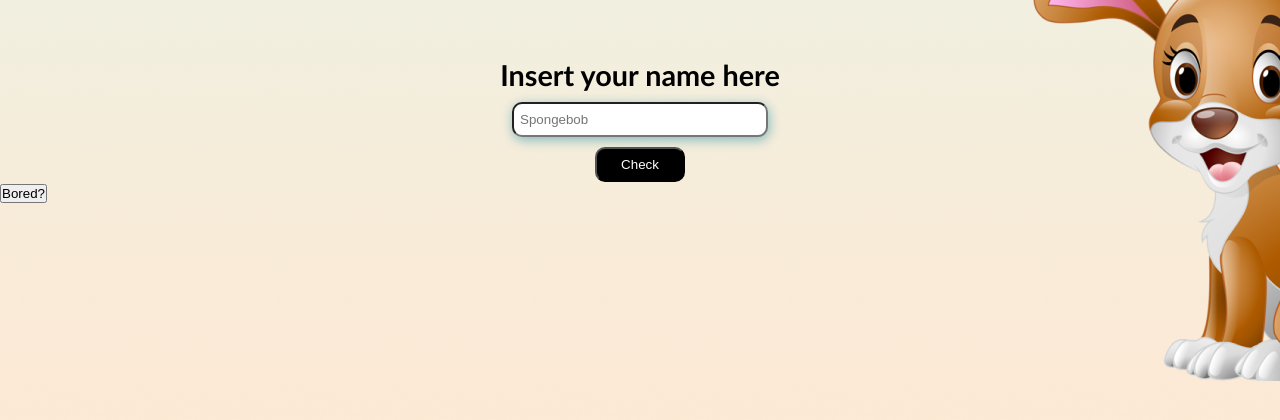
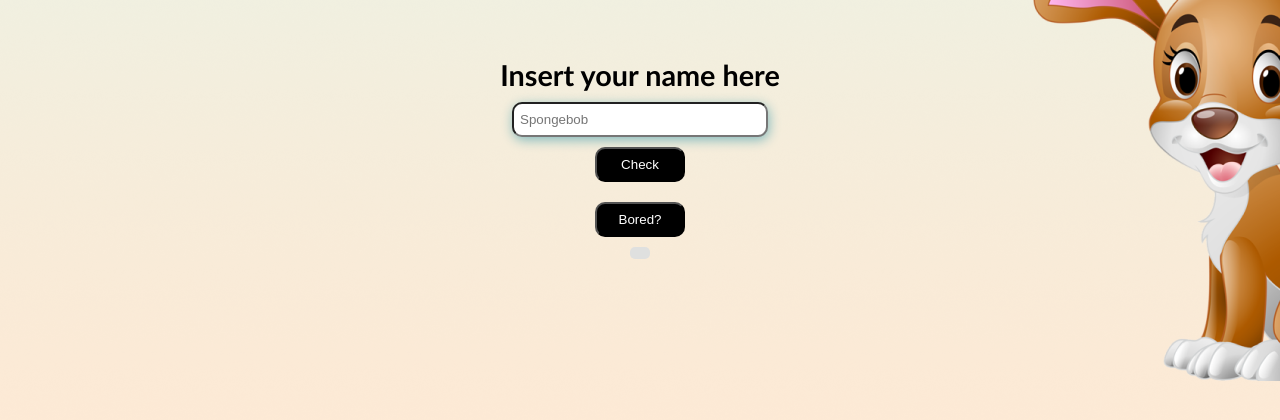
Before and after one commit to jaafarhawli/prediction-website, a plain HTML site: page index.html in a window 1280 px wide. Both pictures are taken after a click on the button "Bored?". Shown: the part 480-900 px from the top of the page. Drawn offline with nearby package versions, Linux system fonts and the light colour scheme; no server answers.

Commit message:
added some styling

```diff
--- a/css/styles.css
+++ b/css/styles.css
@@ -77,7 +77,7 @@ input[type="text"]:hover {
 	background-color: rgba(116, 116, 116, 0.2);
 }
 
-#btn {
+button {
 	width: 90px;
 	height: 35px;
 	background-color: black;
@@ -86,8 +86,8 @@ input[type="text"]:hover {
 	transition: background-color 500ms;
 }
 
-#btn:hover {
-	background-color: #888888;
+button:hover {
+	background-color: #dfe0df;
 }
 
 /*Results*/
@@ -111,3 +111,19 @@ input[type="text"]:hover {
 .results-block > p {
 	padding-top: 10px;
 }
+
+.bored {
+	display: flex;
+	flex-direction: column;
+	align-items: center;
+	margin: 20px 0;
+	gap: 10px;
+}
+
+.bored > p {
+	display: none;
+	font-size: 25px;
+	background-color: #dfe0df;
+	padding: 6px 10px;
+	border-radius: 5px;
+}
--- a/scripts/script.js
+++ b/scripts/script.js
@@ -16,6 +16,7 @@ axios.get(ip_URL).then((res) => {
 	ip_address.innerHTML += res.data.ip;
 });
 
+//Used axios to access the activity api
 bored.addEventListener('click', () => {
 	axios
 		.get(bored_URL)
@@ -23,6 +24,7 @@ bored.addEventListener('click', () => {
 			bored_text.innerHTML = res.data.activity;
 		})
 		.catch((err) => console.log(err));
+	bored_text.style.display = 'block';
 });
 
 //Fetch a random dog picture
```
